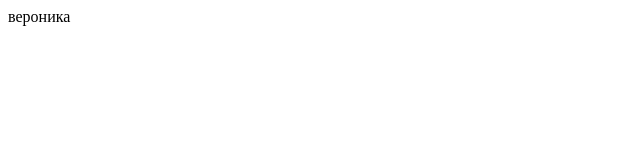
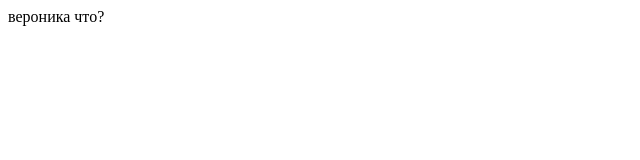
Before and after one commit to 123nuka/urok2, a plain HTML site: page index.html in a window 1280 px wide. Shown: the full height of the page, 0-640 px from the left. Drawn offline with Linux system fonts and the light colour scheme.

Commit message:
Update index.html
добавила строчку что?

```diff
--- a/index.html
+++ b/index.html
@@ -1,5 +1,6 @@
 <html>
 <body>
 вероника
+  что?
 </body>
 </html>
```
